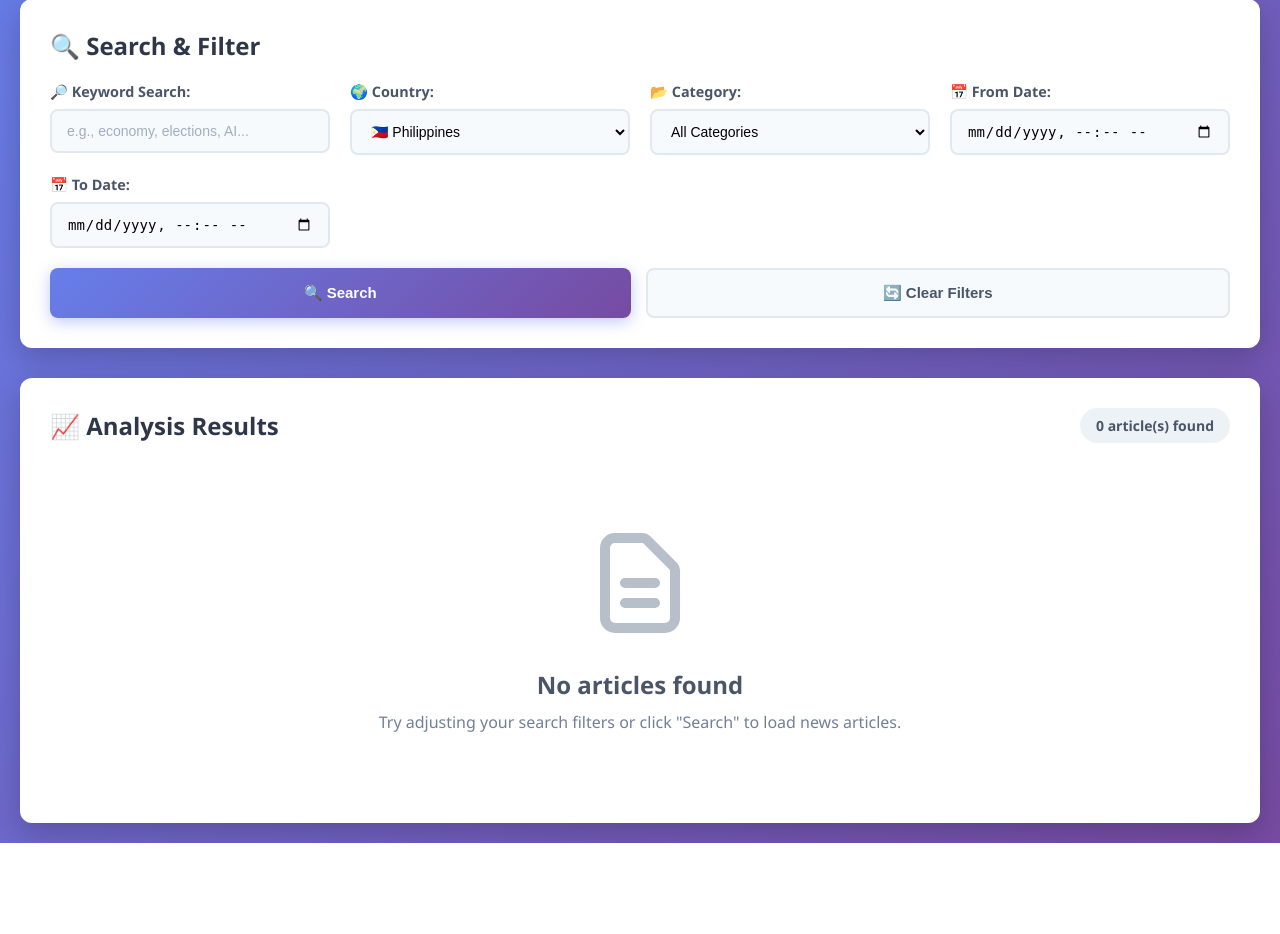
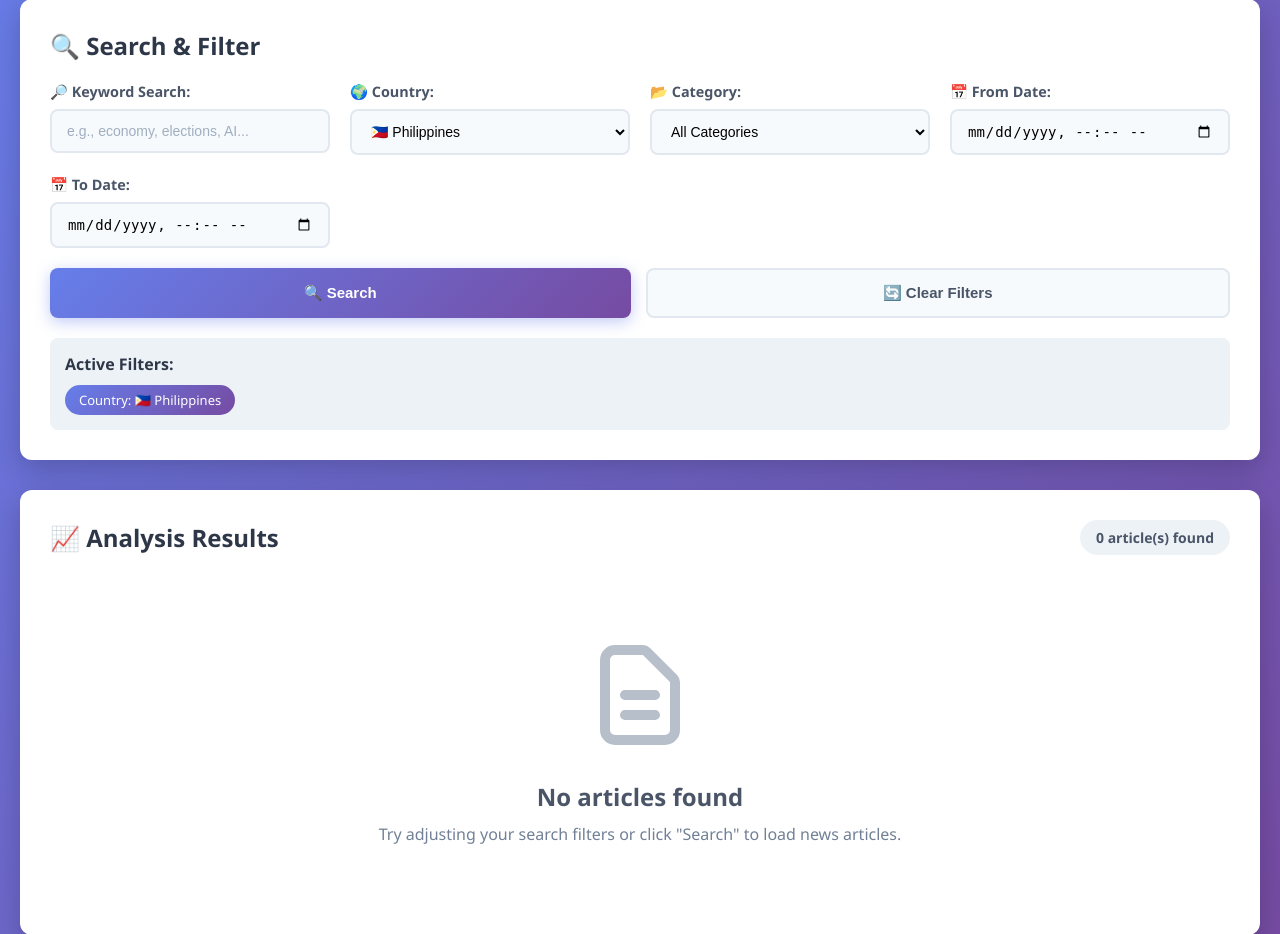
Before and after one commit to KyziaPi/sentiment-dashboard, a Flask app: page / in a window 1280 px wide. Shown: the part 140-1074 px from the top of the page. Before the commit the page ends 983 px from the top, so only its background shows below. Run offline with Flask 3, Linux system fonts and the light colour scheme; data that the repository does not hold is empty.

Commit message:
minor fixes in UI

```diff
--- a/app/app.py
+++ b/app/app.py
@@ -19,7 +19,7 @@ def index():
     # --- FIX: grab from browser ---
     query = request.args.get("q", "")
     category = request.args.get("category", "")
-    country = request.args.get("country", "us")
+    country = request.args.get("country", "ph")
 
     from_date = to_iso8601_z(request.args.get("from_date"))
     to_date   = to_iso8601_z(request.args.get("to_date"))
--- a/app/fetch_api.py
+++ b/app/fetch_api.py
@@ -11,7 +11,7 @@ def get_news(country="us", max_articles=10, query=None, category=None, from_date
     params = {
         "token": GNEWS_API_KEY,
         "lang": "en",
-        "country": country if country else "us",
+        "country": country if country else "ph",
         "max": max_articles,
     }
 
--- a/templates/index.html
+++ b/templates/index.html
@@ -562,12 +562,6 @@
             categorySelect.value = '';
             fromDateInput.value = '';
             toDateInput.value = '';
-
-            // Hide active filters
-            activeFiltersDiv.classList.remove('show');
-
-            // Submit form to reload with defaults
-            searchForm.submit();
         });
 
         // Show active filters on page load
@@ -579,7 +573,7 @@
             const toDate = toDateInput.value;
 
             // Check if any filters are active
-            const hasFilters = keyword || category || fromDate || toDate;
+            const hasFilters = keyword || country || category || fromDate || toDate;
 
             if (hasFilters) {
                 activeFiltersDiv.classList.add('show');
```
